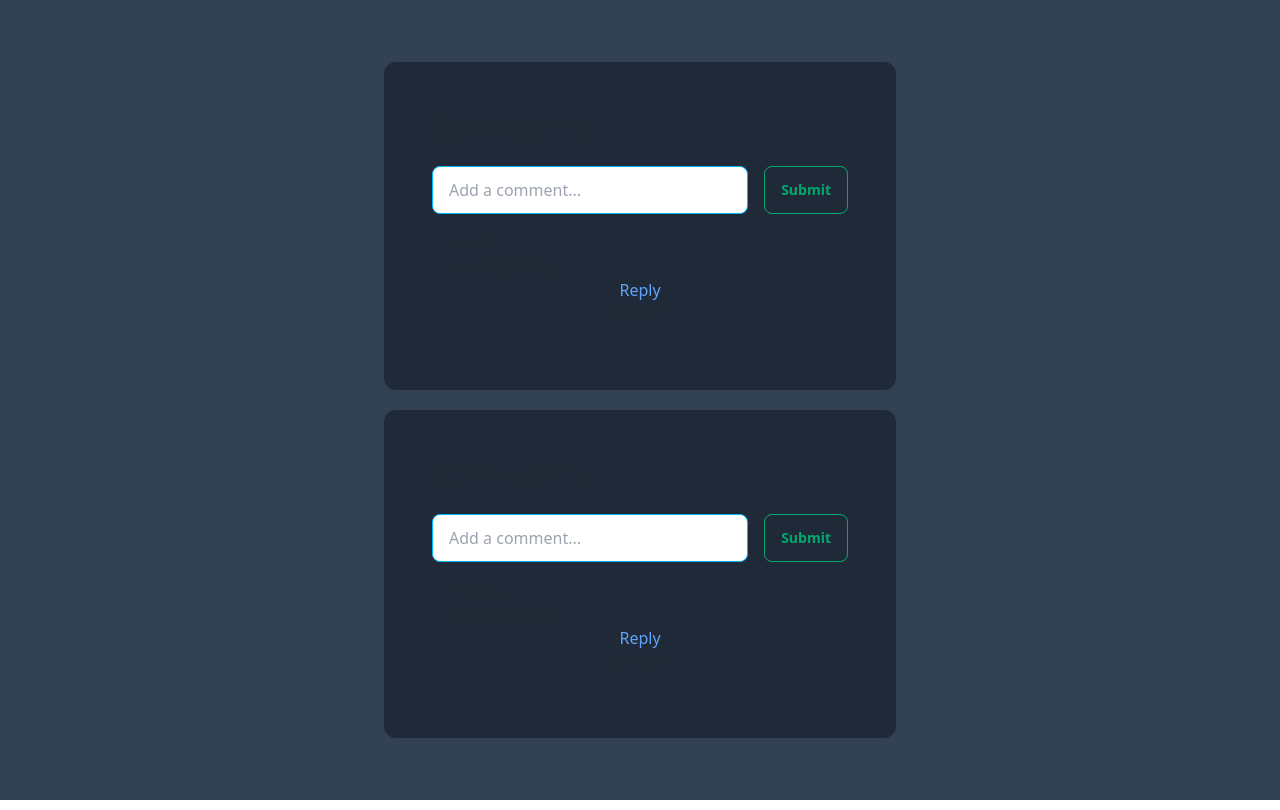
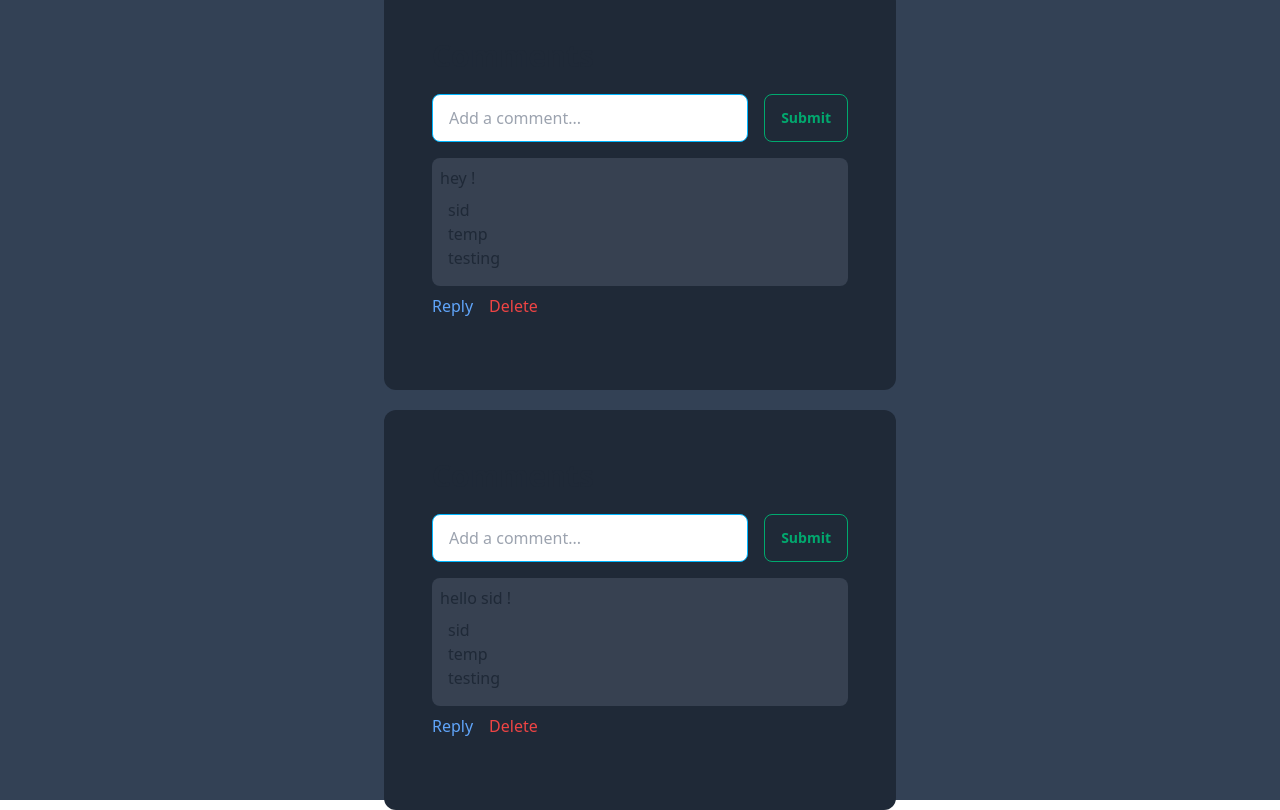
Before and after one commit to kevit-siddharth-singh/React-Comment-component, a React (Vite) app: page / in a window 1280 px wide. Built offline with nearby package versions, Linux system fonts and the light colour scheme.

Commit message:
UI in progress

```diff
--- a/src/App.jsx
+++ b/src/App.jsx
@@ -6,12 +6,12 @@ const COMMENT_DATA = [
   {
     id: 1,
     comment: "hey !",
-    reply: ["sid", "temp", "testing"],
+    replies: ["sid", "temp", "testing"],
   },
   {
     id: 2,
     comment: "hello sid !",
-    reply: ["sid", "temp", "testing"],
+    replies: ["sid", "temp", "testing"],
   },
 ];
 
@@ -20,8 +20,9 @@ const App = () => {
     <div className="comment-container bg-slate-700 flex flex-col h-full items-center justify-center gap-5 ">
       {COMMENT_DATA.map((comment, index) => (
         <Comment
+        key={index}
           comment={comment.comment}
-          reply={comment.reply}
+          replies={comment.replies}
           id={comment.id}
         />
       ))}
--- a/src/Components/Comment.jsx
+++ b/src/Components/Comment.jsx
@@ -1,7 +1,7 @@
 import React from "react";
 import InputBox from "./InputBox";
 
-const Comment = ({ id, comment, reply }) => {
+const Comment = ({ id, comment, replies }) => {
   return (
     <>
       <div className="comment flex flex-col  bg-gray-800 w-2/5 p-12  rounded-xl ">
@@ -13,12 +13,20 @@ const Comment = ({ id, comment, reply }) => {
           </div>
         </div>
 
-        <div className="reply-wrapper  p-4">
-          <h2>{comment}</h2>
-          <p>{reply}</p>
-          <div className="buttons flex flex-col justify-end">
+        <div className="reply-wrapper my-4 ">
+          <div className="reply-data flex items-center ">
+            <div className="reply-text w-full bg-gray-700 p-2 rounded-lg">
+              <h2>{comment}</h2>
+              <div className="replied p-2 w-full">
+                {replies.map((reply, index) => (
+                  <p key={index}>{reply}</p>
+                ))}
+              </div>
+            </div>
+          </div>
+          <div className="buttons flex gap-4 my-2">
             <button className="reply text-blue-400">Reply</button>
-            <button className="delete">Delete</button>
+            <button className="delete text-red-500">Delete</button>
           </div>
         </div>
       </div>
```
